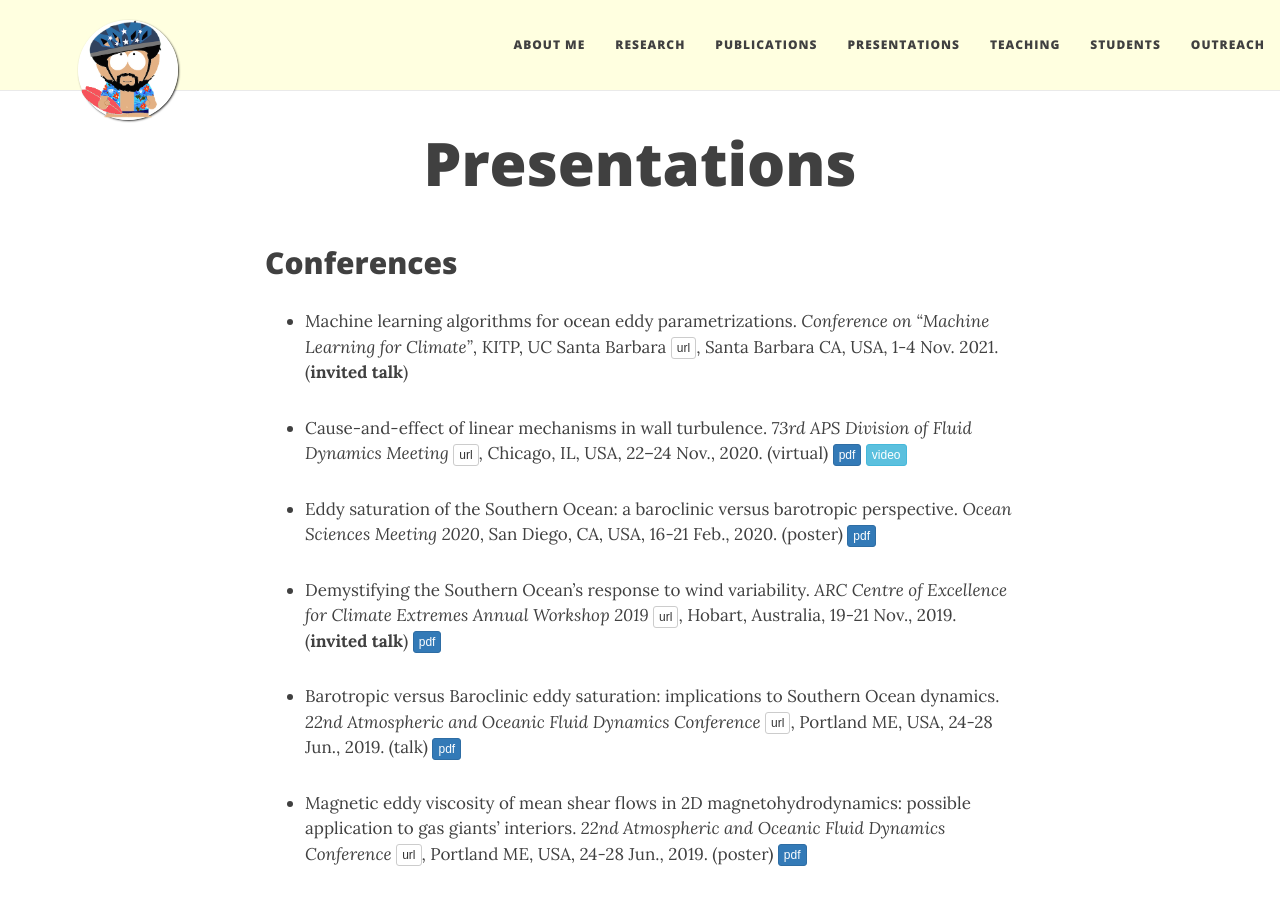
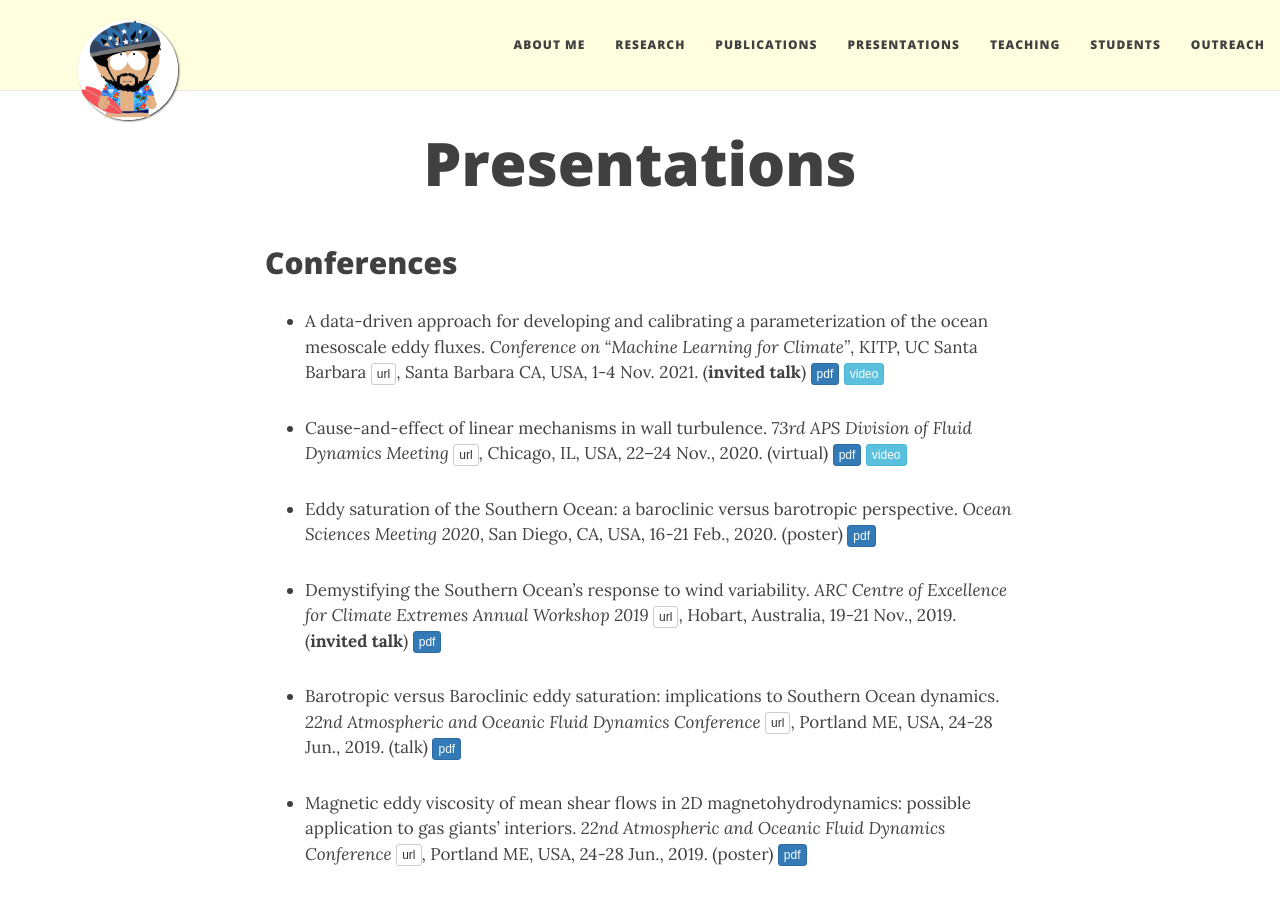
Before and after one commit to navidcy/navidcy.github.io, a Jekyll site: the page built from presentations.md, in a window 1280 px wide and 900 px high. Built offline with Jekyll 4.4.1, drawn with Linux system fonts in a browser that asks for light colours; nearby versions of some CDN libraries.

Commit message:
add KITP slides+video

```diff
--- a/presentations.md
+++ b/presentations.md
@@ -7,9 +7,9 @@ title: Presentations
 
 ## Conferences
 
-- Machine learning algorithms for ocean eddy parametrizations. _Conference on "Machine Learning for Climate"_, KITP, UC Santa Barbara [<span class="btn btn-default btn-xs{{end}}" style="font-family:sans-serif;">url</span>][KITP-site]{:target="_blank"}, Santa Barbara CA, USA, 1-4 Nov. 2021. (**invited talk**)
+- A data-driven approach for developing and calibrating a parameterization of the ocean mesoscale eddy fluxes. _Conference on "Machine Learning for Climate"_, KITP, UC Santa Barbara [<span class="btn btn-default btn-xs{{end}}" style="font-family:sans-serif;">url</span>][KITP-site]{:target="_blank"}, Santa Barbara CA, USA, 1-4 Nov. 2021. (**invited talk**) [<span class="btn btn-primary btn-xs{{end}}" style="font-family:sans-serif;">pdf</span>][KITP21] [<span class="btn btn-info btn-xs{{end}}" style="font-family:sans-serif;">video</span>][KITP21-video]{:target="_blank"}
 
-- Cause-and-effect of linear mechanisms in wall turbulence. _73rd APS Division of Fluid Dynamics Meeting_ [<span class="btn btn-default btn-xs{{end}}" style="font-family:sans-serif;">url</span>][APSDFD20-site]{:target="_blank"}, Chicago, IL, USA, 22–24 Nov., 2020. (virtual) [<span class="btn btn-primary btn-xs{{end}}" style="font-family:sans-serif;">pdf</span>][APSDFD20]  [<span class="btn btn-info btn-xs{{end}}" style="font-family:sans-serif;">video</span>][APSDFD20-youtube]{:target="_blank"}
+- Cause-and-effect of linear mechanisms in wall turbulence. _73rd APS Division of Fluid Dynamics Meeting_ [<span class="btn btn-default btn-xs{{end}}" style="font-family:sans-serif;">url</span>][APSDFD20-site]{:target="_blank"}, Chicago, IL, USA, 22–24 Nov., 2020. (virtual) [<span class="btn btn-primary btn-xs{{end}}" style="font-family:sans-serif;">pdf</span>][APSDFD20] [<span class="btn btn-info btn-xs{{end}}" style="font-family:sans-serif;">video</span>][APSDFD20-youtube]{:target="_blank"}
 
 - Eddy saturation of the Southern Ocean: a baroclinic versus barotropic perspective. _Ocean Sciences Meeting 2020_, San Diego, CA, USA, 16-21 Feb., 2020. (poster) [<span class="btn btn-primary btn-xs{{end}}" style="font-family:sans-serif;">pdf</span>][OSM_Feb2020]
 
@@ -118,6 +118,8 @@ title: Presentations
 [APSDFD16]: APS-DFD-2016.pdf
 [APSDFD20]: APS-DFD-2020.pdf
 [APSDFD20-youtube]: https://youtu.be/tDV6j9WjhIY
+[KITP21]: KITP_Nov2021.pdf
+[KITP21-video]: https://online.kitp.ucsb.edu/online/climate-c21/constantinou/
 [AGU16-poster]: AGU2016_poster.pdf
 [KITP17-talk]: KITP_Jan2017.pdf
 [AOFD17-talk]: AOFD_Jun2017.pdf
```
Also changed, not shown: 1 other file.
